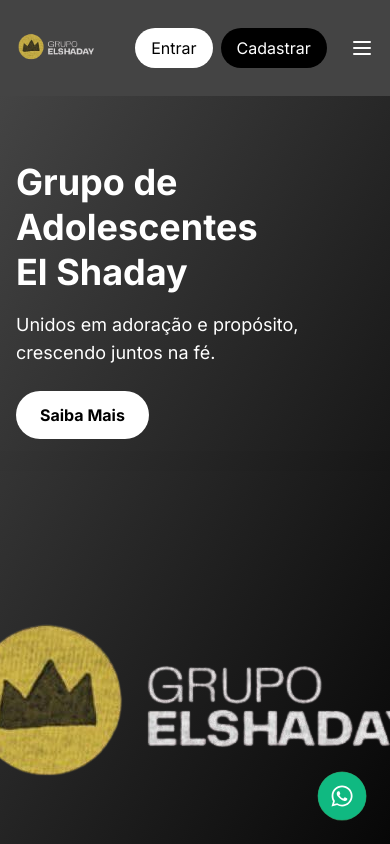
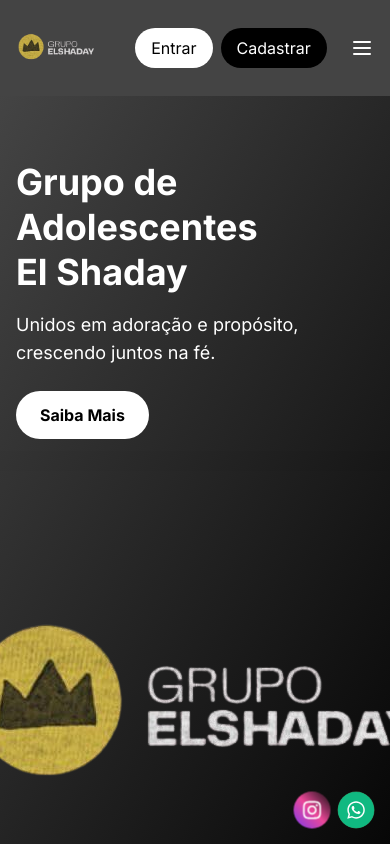
Before and after one commit to pitermlk/elshaday-site, a plain HTML site: page index.html in a window 390 px wide. Shown: the top 844 px of the page. Drawn offline with nearby package versions, Linux system fonts and the light colour scheme; no server answers; a web font is replaced by a local one.

Commit message:
publicacao site v4

```diff
--- a/index.html
+++ b/index.html
@@ -990,15 +990,26 @@
     // - sr.reveal('#frequencyTable tbody tr', { interval: 50, delay: 700 });
   });
 </script>
-<!-- Botão flutuante do WhatsApp -->
-<a href="https://wa.me/5511979644277" target="_blank" class="fixed bottom-6 right-6 bg-green-500 text-white rounded-full p-3 shadow-lg hover:bg-green-600 transition-all duration-300 z-50 flex items-center justify-center" aria-label="Conversar pelo WhatsApp">
-  <svg xmlns="http://www.w3.org/2000/svg" viewBox="0 0 448 512" class="h-6 w-6 fill-current">
-    <!-- WhatsApp icon -->
-    <path d="M380.9 97.1C339 55.1 283.2 32 223.9 32c-122.4 0-222 99.6-222 222 0 39.1 10.2 77.3 29.6 111L0 480l117.7-30.9c32.4 17.7 68.9 27 106.1 27h.1c122.3 0 224.1-99.6 224.1-222 0-59.3-25.2-115-67.1-157zm-157 341.6c-33.2 0-65.7-8.9-94-25.7l-6.7-4-69.8 18.3L72 359.2l-4.4-7c-18.5-29.4-28.2-63.3-28.2-98.2 0-101.7 82.8-184.5 184.6-184.5 49.3 0 95.6 19.2 130.4 54.1 34.8 34.9 56.2 81.2 56.1 130.5 0 101.8-84.9 184.6-186.6 184.6zm101.2-138.2c-5.5-2.8-32.8-16.2-37.9-18-5.1-1.9-8.8-2.8-12.5 2.8-3.7 5.6-14.3 18-17.6 21.8-3.2 3.7-6.5 4.2-12 1.4-32.6-16.3-54-29.1-75.5-66-5.7-9.8 5.7-9.1 16.3-30.3 1.8-3.7.9-6.9-.5-9.7-1.4-2.8-12.5-30.1-17.1-41.2-4.5-10.8-9.1-9.3-12.5-9.5-3.2-.2-6.9-.2-10.6-.2-3.7 0-9.7 1.4-14.8 6.9-5.1 5.6-19.4 19-19.4 46.3 0 27.3 19.9 53.7 22.6 57.4 2.8 3.7 39.1 59.7 94.8 83.8 35.2 15.2 49 16.5 66.6 13.9 10.7-1.6 32.8-13.4 37.4-26.4 4.6-13 4.6-24.1 3.2-26.4-1.3-2.5-5-3.9-10.5-6.6z"/>
-  </svg>
-</a>
+<!-- Botões flutuantes de redes sociais -->
+<div class="fixed bottom-6 right-6 flex flex-row space-x-2 z-50">
+  <!-- Botão do Instagram com link atualizado -->
+  <a href="https://www.instagram.com/elshadayadbras/" target="_blank" class="bg-gradient-to-tr from-purple-600 via-pink-500 to-orange-400 text-white rounded-full p-3 shadow-lg hover:opacity-90 transition-all duration-300 flex items-center justify-center" aria-label="Siga no Instagram">
+    <svg xmlns="http://www.w3.org/2000/svg" viewBox="0 0 448 512" class="h-6 w-6 fill-current">
+      <!-- Instagram icon -->
+      <path d="M224.1 141c-63.6 0-114.9 51.3-114.9 114.9s51.3 114.9 114.9 114.9S339 319.5 339 255.9 287.7 141 224.1 141zm0 189.6c-41.1 0-74.7-33.5-74.7-74.7s33.5-74.7 74.7-74.7 74.7 33.5 74.7 74.7-33.6 74.7-74.7 74.7zm146.4-194.3c0 14.9-12 26.8-26.8 26.8-14.9 0-26.8-12-26.8-26.8s12-26.8 26.8-26.8 26.8 12 26.8 26.8zm76.1 27.2c-1.7-35.9-9.9-67.7-36.2-93.9-26.2-26.2-58-34.4-93.9-36.2-37-2.1-147.9-2.1-184.9 0-35.8 1.7-67.6 9.9-93.9 36.1s-34.4 58-36.2 93.9c-2.1 37-2.1 147.9 0 184.9 1.7 35.9 9.9 67.7 36.2 93.9s58 34.4 93.9 36.2c37 2.1 147.9 2.1 184.9 0 35.9-1.7 67.7-9.9 93.9-36.2 26.2-26.2 34.4-58 36.2-93.9 2.1-37 2.1-147.8 0-184.8zM398.8 388c-7.8 19.6-22.9 34.7-42.6 42.6-29.5 11.7-99.5 9-132.1 9s-102.7 2.6-132.1-9c-19.6-7.8-34.7-22.9-42.6-42.6-11.7-29.5-9-99.5-9-132.1s-2.6-102.7 9-132.1c7.8-19.6 22.9-34.7 42.6-42.6 29.5-11.7 99.5-9 132.1-9s102.7-2.6 132.1 9c19.6 7.8 34.7 22.9 42.6 42.6 11.7 29.5 9 99.5 9 132.1s2.7 102.7-9 132.1z"/>
+    </svg>
+  </a>
 
-<!-- Também vamos adicionar um estilo para animação pulsante para chamar mais atenção -->
+  <!-- Botão do WhatsApp (já existente mas adaptado para o novo layout) -->
+  <a href="https://wa.me/5511979644277" target="_blank" class="bg-green-500 text-white rounded-full p-3 shadow-lg hover:bg-green-600 transition-all duration-300 flex items-center justify-center" aria-label="Conversar pelo WhatsApp">
+    <svg xmlns="http://www.w3.org/2000/svg" viewBox="0 0 448 512" class="h-6 w-6 fill-current">
+      <!-- WhatsApp icon -->
+      <path d="M380.9 97.1C339 55.1 283.2 32 223.9 32c-122.4 0-222 99.6-222 222 0 39.1 10.2 77.3 29.6 111L0 480l117.7-30.9c32.4 17.7 68.9 27 106.1 27h.1c122.3 0 224.1-99.6 224.1-222 0-59.3-25.2-115-67.1-157zm-157 341.6c-33.2 0-65.7-8.9-94-25.7l-6.7-4-69.8 18.3L72 359.2l-4.4-7c-18.5-29.4-28.2-63.3-28.2-98.2 0-101.7 82.8-184.5 184.6-184.5 49.3 0 95.6 19.2 130.4 54.1 34.8 34.9 56.2 81.2 56.1 130.5 0 101.8-84.9 184.6-186.6 184.6zm101.2-138.2c-5.5-2.8-32.8-16.2-37.9-18-5.1-1.9-8.8-2.8-12.5 2.8-3.7 5.6-14.3 18-17.6 21.8-3.2 3.7-6.5 4.2-12 1.4-32.6-16.3-54-29.1-75.5-66-5.7-9.8 5.7-9.1 16.3-30.3 1.8-3.7.9-6.9-.5-9.7-1.4-2.8-12.5-30.1-17.1-41.2-4.5-10.8-9.1-9.3-12.5-9.5-3.2-.2-6.9-.2-10.6-.2-3.7 0-9.7 1.4-14.8 6.9-5.1 5.6-19.4 19-19.4 46.3 0 27.3 19.9 53.7 22.6 57.4 2.8 3.7 39.1 59.7 94.8 83.8 35.2 15.2 49 16.5 66.6 13.9 10.7-1.6 32.8-13.4 37.4-26.4 4.6-13 4.6-24.1 3.2-26.4-1.3-2.5-5-3.9-10.5-6.6z"/>
+    </svg>
+  </a>
+</div>
+
+<!-- Estilos para a animação dos botões de redes sociais -->
 <style>
   @keyframes pulse {
     0% {
@@ -1015,8 +1026,47 @@
     }
   }
 
-  .fixed.bottom-6.right-6 {
+  @keyframes pulseInsta {
+    0% {
+      box-shadow: 0 0 0 0 rgba(219, 39, 119, 0.7);
+      transform: scale(1);
+    }
+    70% {
+      box-shadow: 0 0 0 10px rgba(219, 39, 119, 0);
+      transform: scale(1.05);
+    }
+    100% {
+      box-shadow: 0 0 0 0 rgba(219, 39, 119, 0);
+      transform: scale(1);
+    }
+  }
+
+  /* Animação para o botão do WhatsApp */
+  .fixed.bottom-6.right-6 a:nth-child(2) {
     animation: pulse 2s infinite;
+  }
+
+  /* Animação para o botão do Instagram */
+  .fixed.bottom-6.right-6 a:nth-child(1) {
+    animation: pulseInsta 2s infinite;
+    animation-delay: 0.5s; /* Defasagem para as animações não pulsarem juntas */
+  }
+
+  /* Para dispositivos móveis, botões menores e mais próximos do canto */
+  @media (max-width: 768px) {
+    .fixed.bottom-6.right-6 {
+      bottom: 1rem;
+      right: 1rem;
+    }
+
+    .fixed.bottom-6.right-6 a {
+      padding: 0.5rem; /* Botões um pouco menores */
+    }
+
+    .fixed.bottom-6.right-6 a svg {
+      height: 1.25rem;
+      width: 1.25rem;
+    }
   }
 </style>
   </body>
```
